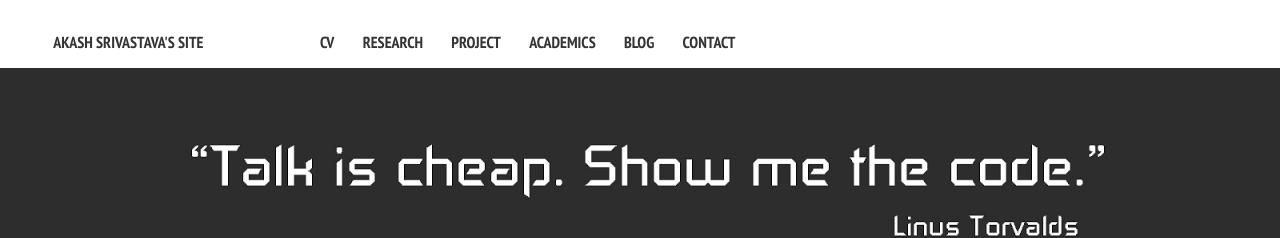
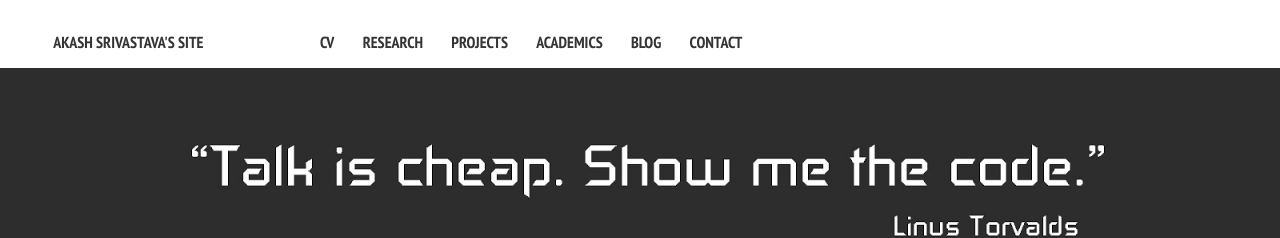
Before and after one commit to Akash1684/akash1684.github.io, a Jekyll site: the page built from index.md, in a window 1280 px wide. Shown: the top 238 px of the page. Built offline with Jekyll 4.4.1, drawn with Linux system fonts in a browser that asks for light colours; nearby versions of some CDN libraries.

Commit message:
Update _config.yml

```diff
--- a/_config.yml
+++ b/_config.yml
@@ -32,7 +32,7 @@ links:
     external: true
   - title: Research
     url: /research/
-  - title: Project
+  - title: Projects
     url: /projects/
   - title: Academics
     url: /academics/
```
